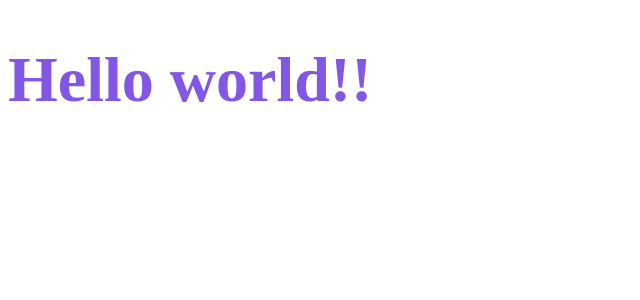
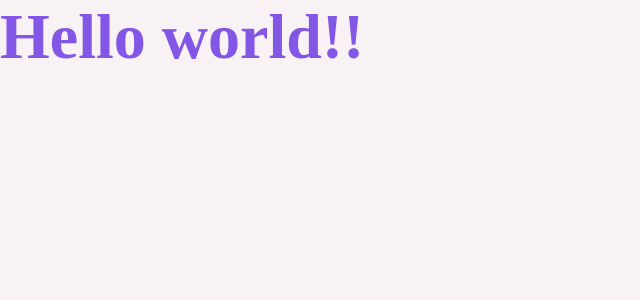
Before and after one commit to wtaiatella/Rocketseat, a React (Create React App) app in the folder Ignite/reactjs/dtmoney/: page / in a window 1280 px wide. Shown: the top 300 px of the page, without its empty margins (0-640 px from the left). Built offline with nearby package versions, Linux system fonts and the light colour scheme.

Commit message:
chore: dtmoney: config global styles

```diff
--- a/Ignite/reactjs/dtmoney/public/index.html
+++ b/Ignite/reactjs/dtmoney/public/index.html
@@ -3,7 +3,7 @@
 	<head>
 		<meta charset="utf-8" />
 		<meta name="viewport" content="width=device-width, initial-scale=1" />
-
+		<link rel="shortcut icon" href="favicon.png" type="image/png" />
 		<title>dtmoney</title>
 	</head>
 
--- a/Ignite/reactjs/dtmoney/src/App.tsx
+++ b/Ignite/reactjs/dtmoney/src/App.tsx
@@ -1,4 +1,5 @@
 import styled from 'styled-components';
+import { GlobalStyle } from './styles/global';
 
 const Title = styled.h1`
 	color: #8257e6;
@@ -9,6 +10,7 @@
 	return (
 		<div className='App'>
 			<Title>Hello world!!</Title>
+			<GlobalStyle />
 		</div>
 	);
 }
--- /dev/null
+++ b/Ignite/reactjs/dtmoney/src/styles/global.ts
@@ -0,0 +1,57 @@
+import { createGlobalStyle } from 'styled-components';
+
+export const GlobalStyle = createGlobalStyle`
+
+:root {
+
+	--red: #e52e4d;
+	--blue: #5429cc;
+
+	--blue-light: #6933ff;
+
+	--text-title: #363f5f;
+	--text-body: #969cb3;
+
+	--background: #f8f2f5;
+	--shape: #fff;
+}
+
+
+*{
+	margin: 0;
+	padding: 0;
+	box-sizing: border-box;
+}
+
+// font-size standard: 16px for desktops
+html{
+	@media (max-width: 1080px) {
+		//16 pix * 0,9375 = 15px
+		font-size: 93.75%;
+	}
+
+	@media (max-width: 720px) {
+		//16 pix * 0,875 = 15px
+		font-size: 87.5%;
+	}
+
+}
+
+body{
+	background: var(--background);
+	-webkit-font-smoothing: antialiased;
+}
+
+button {
+	cursor: pointer;
+}
+
+[disabled]{
+	opacity: 0.6;
+	cursor: not-allowed;
+}
+
+
+
+
+`;
```
Also changed, not shown: 1 other file (tests, documents, lock files or other folders). Lines whose indentation alone changed are shown as unchanged.
